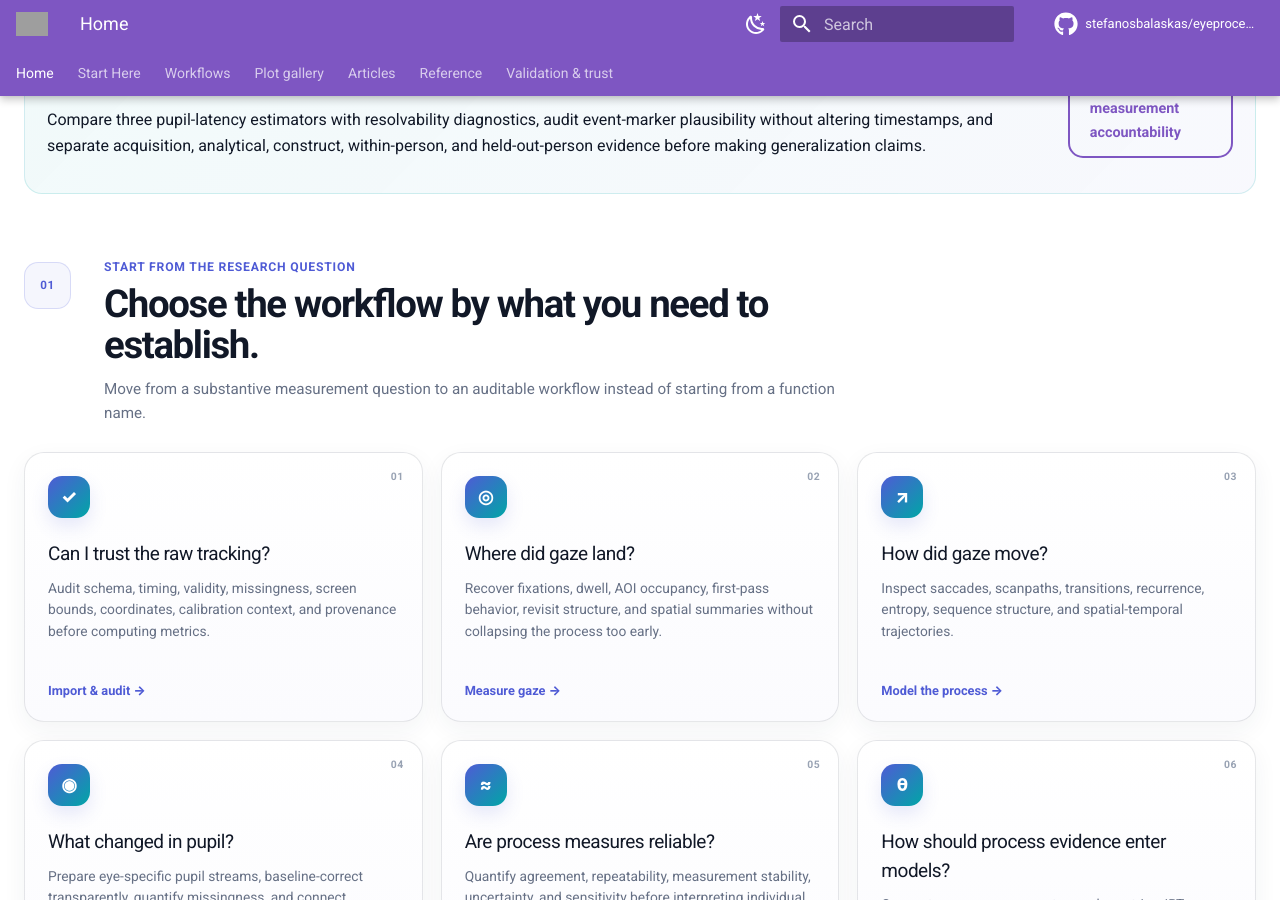
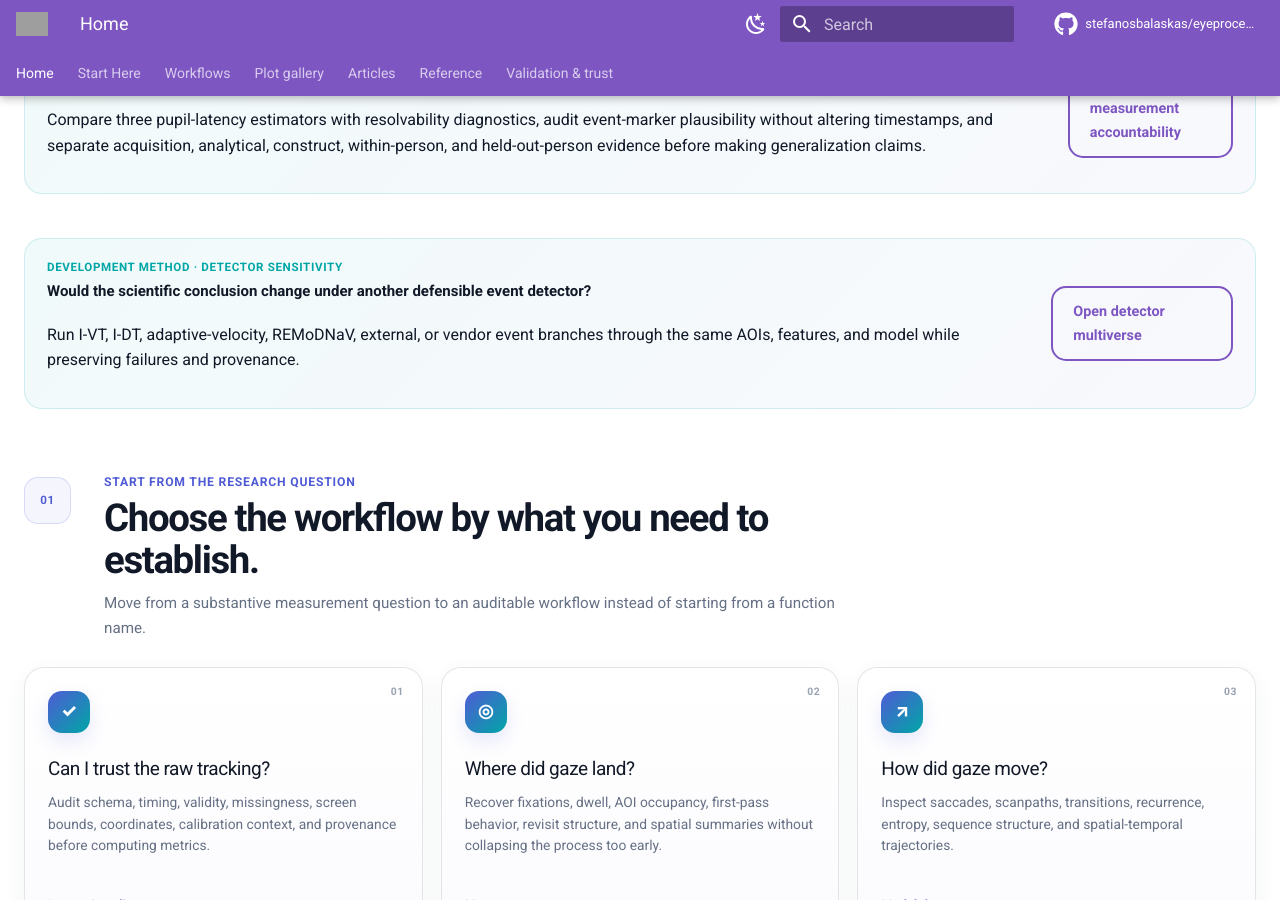
Before and after one commit to stefanosbalaskas/eyeprocesspy, an MkDocs documentation site: the page built from docs/index.md, in a window 1280 px wide and 900 px high, scrolled down 768 px. Built offline with MkDocs 1.6.1 and Material for MkDocs 9.7.7, drawn with Linux system fonts in a browser that asks for light colours; comment, search, counter and statistics services are not loaded; grey boxes are pictures that could not be loaded.

Commit message:
docs: feature detector robustness on homepage

```diff
--- a/docs/index.md
+++ b/docs/index.md
@@ -69,6 +69,15 @@ hide:
     <p>Compare three pupil-latency estimators with resolvability diagnostics, audit event-marker plausibility without altering timestamps, and separate acquisition, analytical, construct, within-person, and held-out-person evidence before making generalization claims.</p>
   </div>
   <a class="md-button" href="articles/measurement-accountability-0-11/">Open measurement accountability</a>
+</div>
+
+<div class="ep-method-cta">
+  <div>
+    <span>Development method · detector sensitivity</span>
+    <strong>Would the scientific conclusion change under another defensible event detector?</strong>
+    <p>Run I-VT, I-DT, adaptive-velocity, REMoDNaV, external, or vendor event branches through the same AOIs, features, and model while preserving failures and provenance.</p>
+  </div>
+  <a class="md-button" href="guides/event-detector-multiverse/">Open detector multiverse</a>
 </div>
 
 <section class="ep-section-intro">
```
